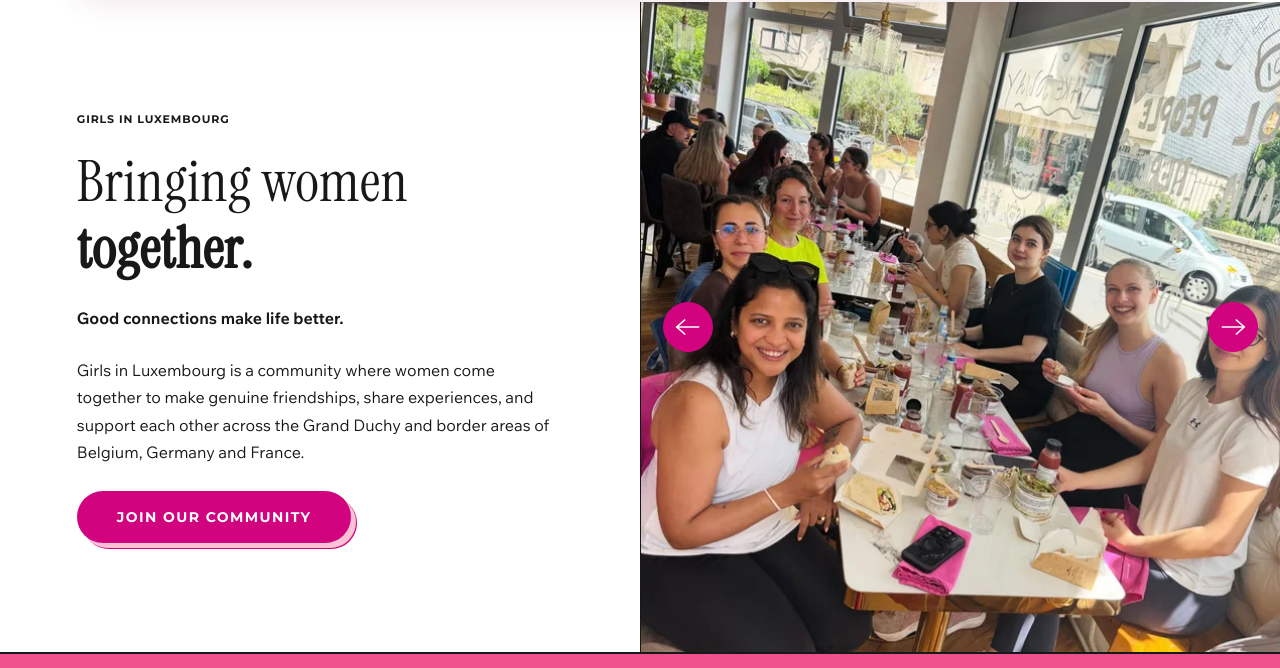
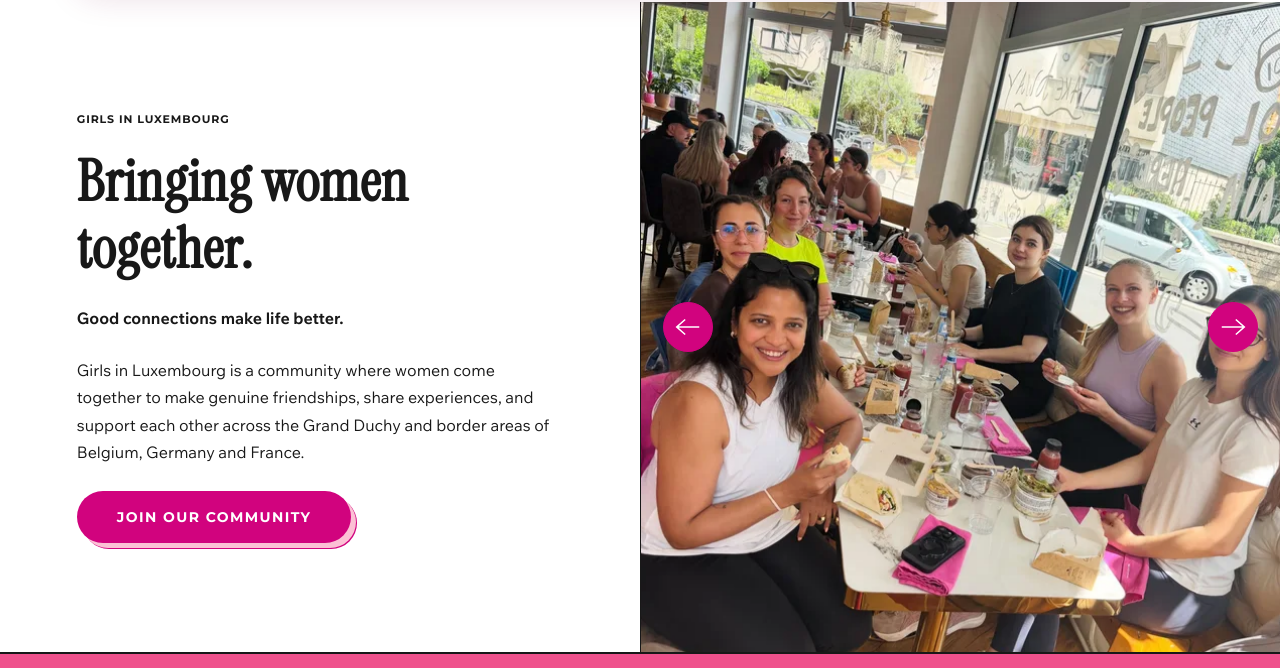
Before and after one commit to PrayingGoat/GIRLS-IN-LUXEMBOURG, a website: page index.html in a window 1280 px wide. Shown: the part 132-800 px from the top of the page. Drawn offline with Linux system fonts and the light colour scheme; no server answers.

Commit message:
Give the whole hero title the same weight as together
Co-Authored-By: Claude Opus 5.5 <noreply@anthropic.com>

```diff
--- a/styles.css
+++ b/styles.css
@@ -219,7 +219,7 @@ h1,h2,h3{font-family:var(--serif);font-weight:400;letter-spacing:.01em}h2{font-s
 
 /* Brand and navigation refinements. */
 .brand-flag{display:block;width:32px;height:auto;flex-shrink:0}
-.hero-copy h1 strong{font-weight:600}
+.hero-copy h1,.hero-copy h1 strong{font-weight:600}
 .hero-copy .hero-introduction{font-size:18px;line-height:1.55;margin-bottom:16px}
 .hero-copy .hero-description{font-size:15px;line-height:1.8;margin-bottom:24px}
 .values-heart{color:var(--blush);flex-shrink:0;width:22px;height:22px}
```
